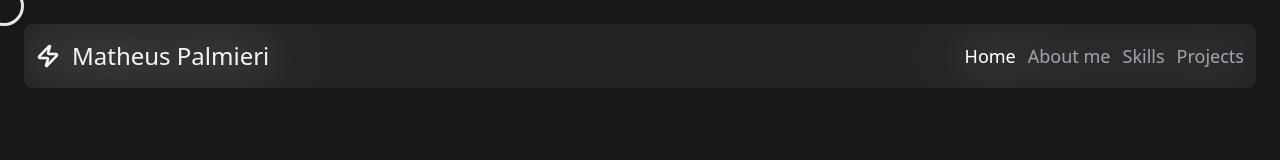
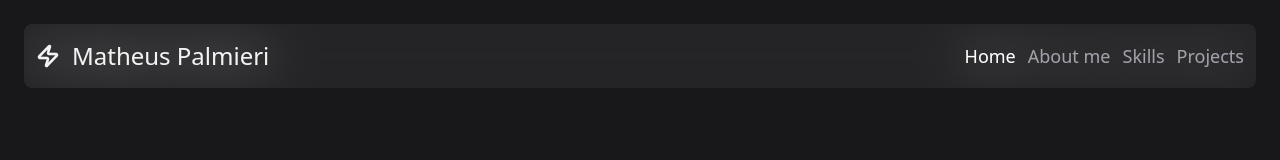
Before and after one commit to MatheusPalmieri/portfolio, a React (Vite) app: page / in a window 1280 px wide. Shown: the top 160 px of the page. Built offline with nearby package versions, Linux system fonts and the light colour scheme; no server answers.

Commit message:
feat: remove cursor

```diff
--- a/src/components/Cursor/index.tsx
+++ /dev/null
@@ -1,32 +0,0 @@
-import { useState, useEffect } from "react";
-
-interface Position {
-  x: number;
-  y: number;
-}
-
-export const Cursor: React.FC = () => {
-  const [position, setPosition] = useState<Position>({ x: 0, y: 0 });
-
-  useEffect(() => {
-    const handleMouseMove = (e: MouseEvent) => {
-      setPosition({ x: e.clientX, y: e.clientY });
-    };
-
-    document.addEventListener("mousemove", handleMouseMove);
-
-    return () => {
-      document.removeEventListener("mousemove", handleMouseMove);
-    };
-  }, []);
-
-  return (
-    <div
-      className="cursor"
-      style={{
-        left: `${position.x - 16}px`,
-        top: `${position.y - 14}px`,
-      }}
-    />
-  );
-};
--- a/src/main.tsx
+++ b/src/main.tsx
@@ -8,11 +8,9 @@ import "./styles/global.css";
 // Router
 import { RouterProvider } from "react-router-dom";
 import { router } from "./routes/index.tsx";
-import { Cursor } from "./components/Cursor/index.tsx";
 
 ReactDOM.createRoot(document.getElementById("root")!).render(
   <React.StrictMode>
-    <Cursor />
     <RouterProvider router={router} />
   </React.StrictMode>,
 );
```
